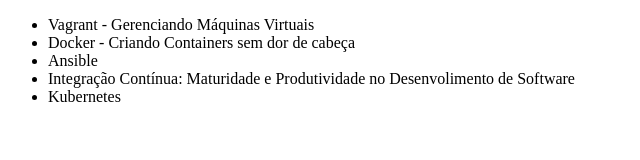
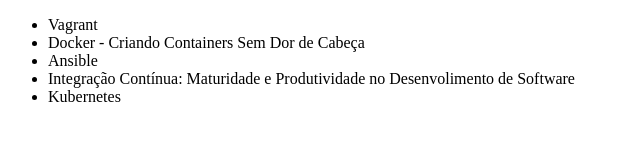
Before and after one commit to rafael-estevam/Alura-Git, a plain HTML site: page index.html in a window 1280 px wide. Shown: the whole page, without its empty margins (0-640 px from the left). Drawn offline with Linux system fonts and the light colour scheme.

Commit message:
corrigindo ortogragia curso docker

```diff
--- a/index.html
+++ b/index.html
@@ -7,8 +7,8 @@
 </head>
 <body>
 	<ul>
-		<li>Vagrant - Gerenciando Máquinas Virtuais</li>
-		<li>Docker - Criando Containers sem dor de cabeça</li>
+		<li>Vagrant</li>
+		<li>Docker - Criando Containers Sem Dor de Cabeça</li>
 		<li>Ansible</li>
 		<li>Integração Contínua: Maturidade e Produtividade no Desenvolimento de Software</li>
 		<li>Kubernetes</li>
```
